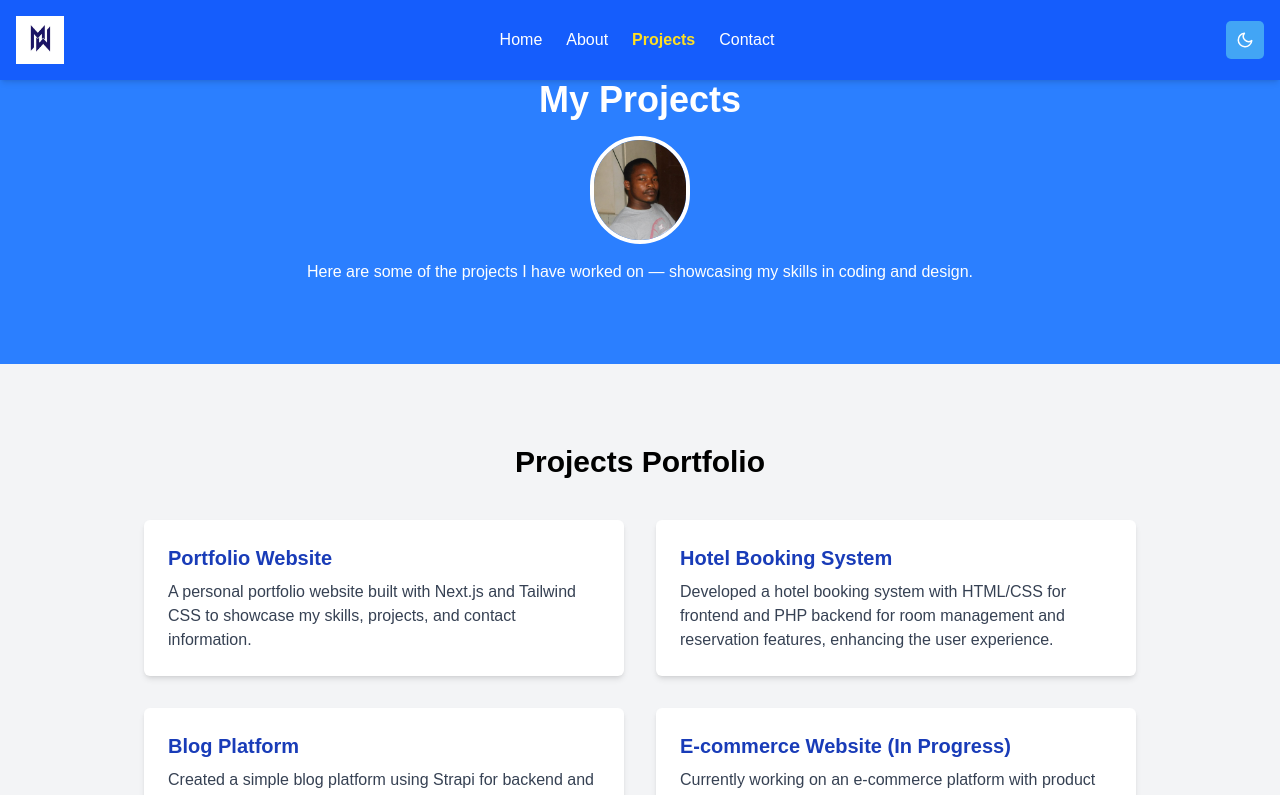
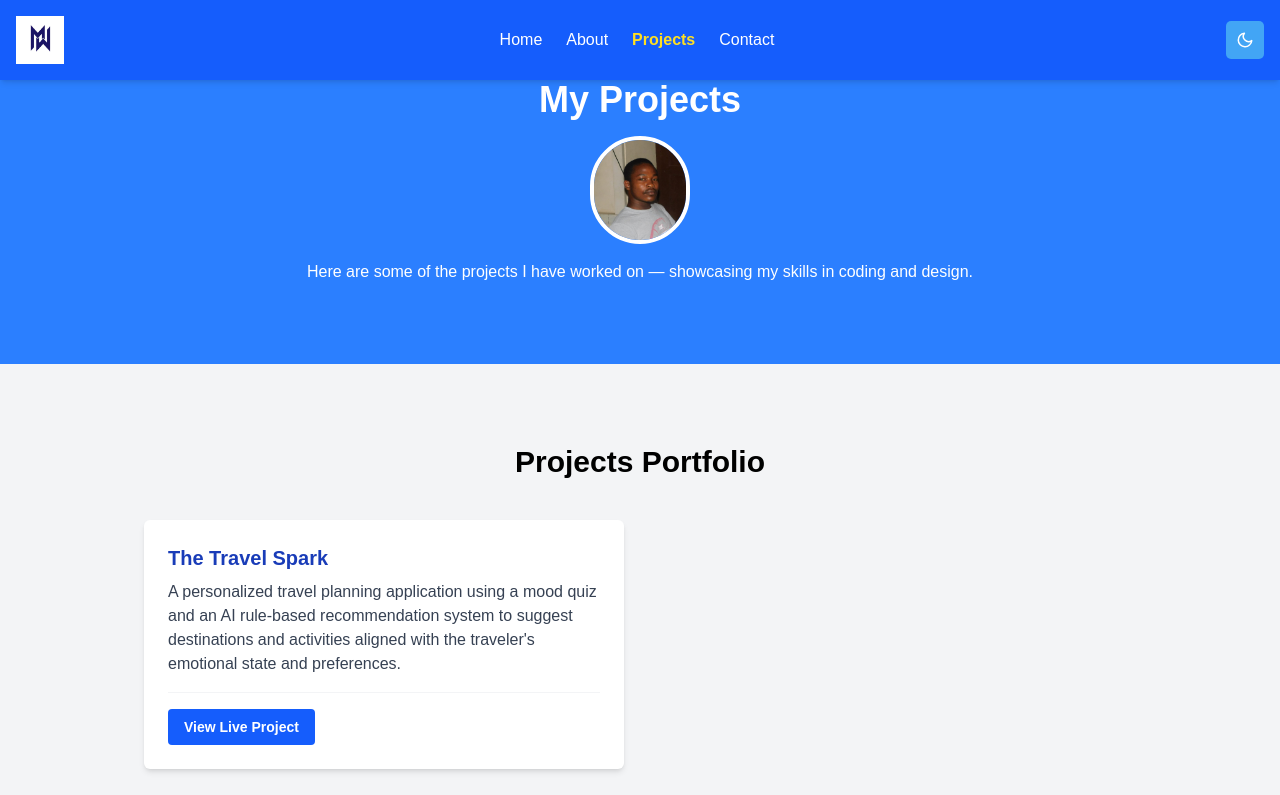
Before and after one commit to mike-willy/my-portfolio, a Next.js app: page /Projects in a window 1280 px wide. Shown: the top 795 px of the page. Built offline with nearby package versions, Linux system fonts and the light colour scheme.

Commit message:
updated my projects

```diff
--- a/src/app/Projects/page.tsx
+++ b/src/app/Projects/page.tsx
@@ -31,32 +31,29 @@ export default function ProjectsPage() {
         <div className="max-w-5xl mx-auto grid md:grid-cols-2 gap-8 px-4">
           {[
             {
-              title: "Portfolio Website",
-              desc: "A personal portfolio website built with Next.js and Tailwind CSS to showcase my skills, projects, and contact information.",
-            },
-            {
-              title: "Hotel Booking System",
-              desc: "Developed a hotel booking system with HTML/CSS for frontend and PHP backend for room management and reservation features, enhancing the user experience.",
-            },
-            {
-              title: "Blog Platform",
-              desc: "Created a simple blog platform using Strapi for backend and React/Vite frontend to manage and publish articles easily.",
-            },
-            {
-              title: "E-commerce Website (In Progress)",
-              desc: "Currently working on an e-commerce platform with product listings, user authentication, and shopping cart functionality.",
-            },
-            {
-              title: "UX Design",
-              desc: "Designs Interfaces of various projects such as Currently designed for a Client an Online Learning Platform.",
+              title: "The Travel Spark",
+              desc: "A personalized travel planning application using a mood quiz and an AI rule-based recommendation system to suggest destinations and activities aligned with the traveler's emotional state and preferences.",
+              link: "https://bonfire-planner-wr29-4zbalvjuk.vercel.app/",
             },
           ].map((project, index) => (
             <div
               key={index}
-              className="bg-white p-6 rounded-md shadow-md text-left transform hover:-translate-y-2 hover:scale-105 hover:shadow-lg transition-all duration-300"
+              className="bg-white p-6 rounded-md shadow-md text-left transform hover:-translate-y-2 hover:scale-105 hover:shadow-lg transition-all duration-300 flex flex-col"
             >
+              <div className="flex-grow">
                 <h3 className="text-xl font-semibold text-blue-800 mb-2">{project.title}</h3>
                 <p className="text-gray-700">{project.desc}</p>
+              </div>
+              <div className="mt-4 pt-4 border-t border-gray-100">
+                <a
+                  href={project.link}
+                  target={project.link === "#" ? "_self" : "_blank"}
+                  rel="noopener noreferrer"
+                  className="inline-block px-4 py-2 bg-blue-600 text-white text-sm font-semibold rounded hover:bg-blue-700 transition-colors"
+                >
+                  View Live Project
+                </a>
+              </div>
             </div>
           ))}
         </div>
```
Also changed, not shown: 1 other file (tests, documents, lock files or other folders). Lines whose indentation alone changed are shown as unchanged.
